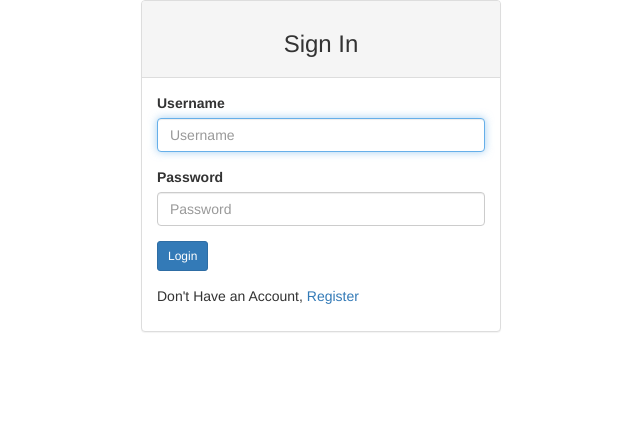
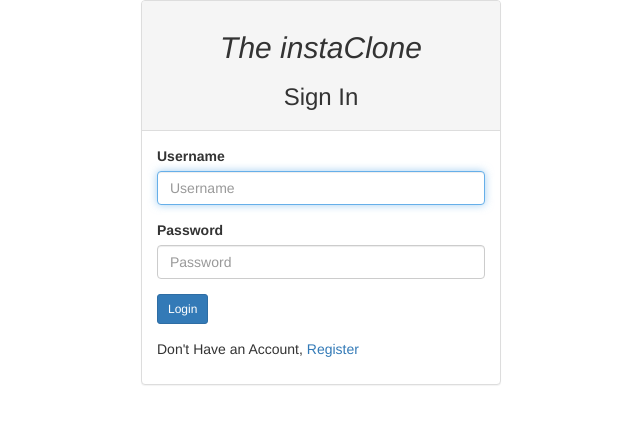
Before and after one commit to Kips-alih/instagram-clone, a Django app: page /accounts/login/ in a window 1280 px wide. Shown: the top 424 px of the page, without its empty margins (319-959 px from the left). Run offline with Django 3.2, Linux system fonts and the light colour scheme; some libraries are stand-ins or nearby versions.

Commit message:
Make changes in login and signup forms

```diff
--- a/instaclone/templates/django_registration/registration_form.html
+++ b/instaclone/templates/django_registration/registration_form.html
@@ -11,6 +11,7 @@
       <div class="panel panel-default">
 
         <div class="panel-heading">
+          <h2 class="text-center" style="font-style: italic;">The instaClone</h2>
           <h3 class="text-center">Sign Up</h3>
         </div>
         <div class="panel-body">
--- a/instaclone/templates/registration/login.html
+++ b/instaclone/templates/registration/login.html
@@ -12,6 +12,7 @@
       <div class="panel panel-default">
 
         <div class="panel-heading">
+          <h2 class="text-center" style="font-style: italic;">The instaClone</h2>
           <h3 class="text-center">Sign In</h3>
         </div>
         <div class="panel-body">
```
